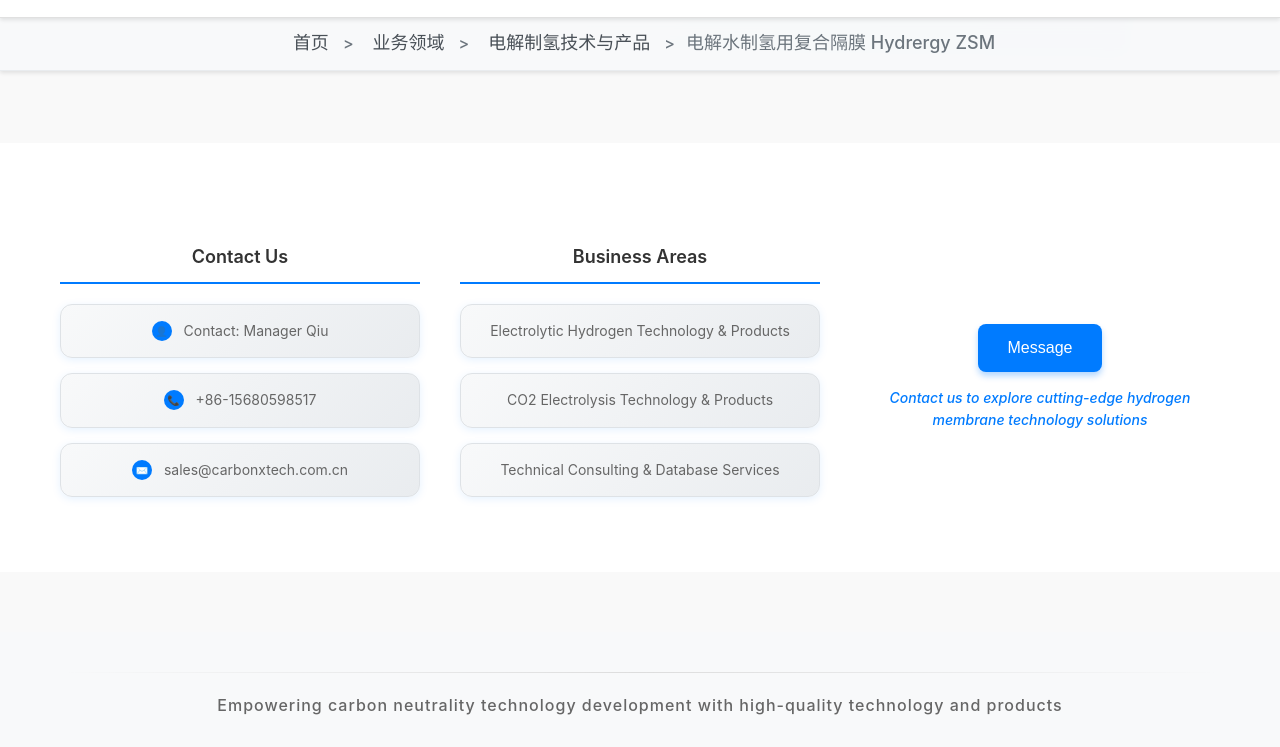
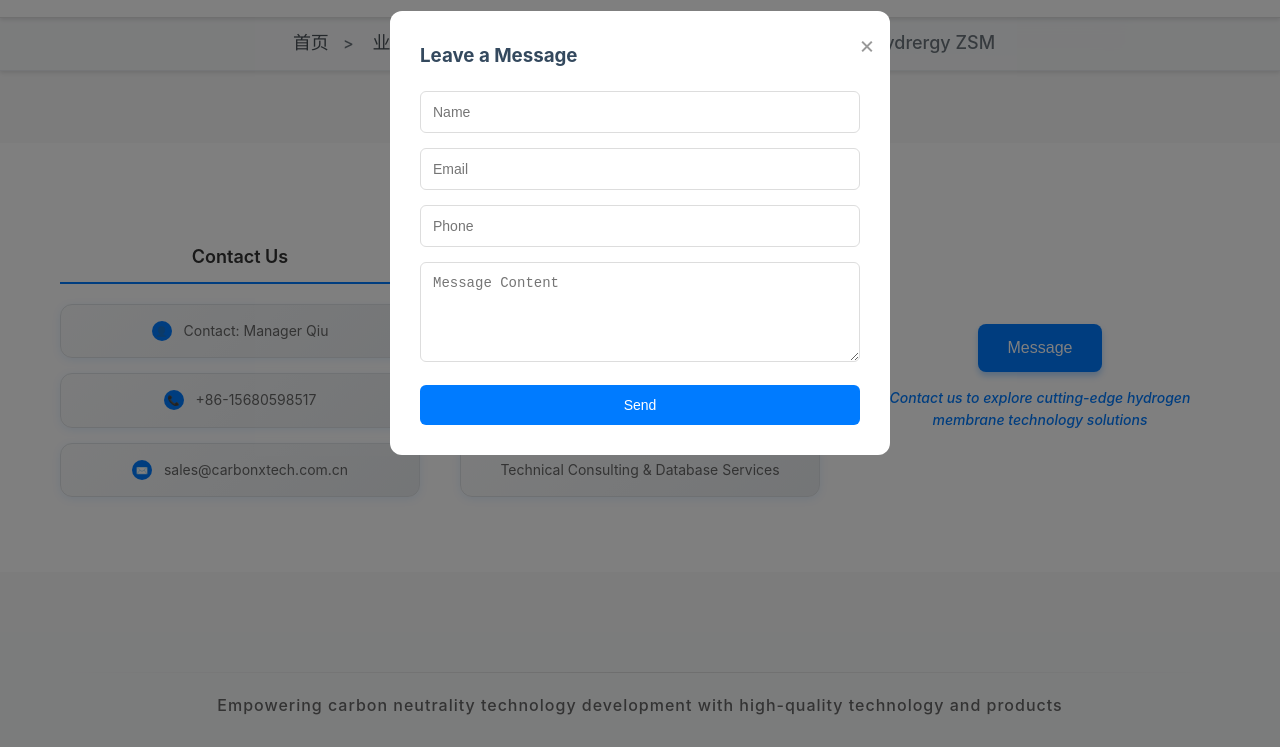
Before and after one commit to Xiaocha-gua/hydrergy.github-io, a plain HTML site: page pages/business/zsm-membrane.html in a window 1280 px wide. Both pictures are taken after a click on the button "Message". Shown: the part 2191-2938 px from the top of the page. Drawn offline with Linux system fonts and the light colour scheme.

Commit message:
Add files via upload

```diff
--- a/pages/business/zsm-membrane.html
+++ b/pages/business/zsm-membrane.html
@@ -13,11 +13,11 @@
 
     <meta charset="UTF-8">
     <meta name="viewport" content="width=device-width, initial-scale=1.0">
-    <meta name="description" content="专业生产碱性电解水制氢用复合隔膜，提供三维复合隔膜、PPS复合隔膜等系列产品，具有低电阻、高泡点压力、长寿命等优势，助力绿氢产业降本增效">
-    <meta name="keywords" content="碱性电解水制氢,复合隔膜,三维复合隔膜,PPS复合隔膜,绿氢制备,电解水技术,氢能源">
+    <meta name="description" content="Hydrergy ZSM 膜是专为碱性电解水制氢设计的高性能复合隔膜，具有超低面电阻、超高泡点压力和优异的化学稳定性，大幅提升电解效率并降低能耗">
+    <meta name="keywords" content="Hydrergy ZSM 膜,碱性电解水复合隔膜,电解水制氢复合膜,碱性电解槽隔膜,三维复合隔膜,PPS 复合隔膜,低面电阻复合隔膜">
     <meta http-equiv="Content-Security-Policy" content="default-src 'self'; script-src 'self' 'unsafe-inline' https://www.googletagmanager.com https://cdn.emailjs.com; style-src 'self' 'unsafe-inline'; img-src 'self' data:; connect-src 'self' https://api.emailjs.com;">
 
-    <title data-zh="电解水制氢用复合隔膜 Hydrergy ZSM - HYDRERGY" data-en="Composite Membrane Hydrergy ZSM - HYDRERGY">电解水制氢用复合隔膜 Hydrergy ZSM - HYDRERGY</title>
+    <title data-zh="Hydrergy ZSM 膜 - 高性能碱性电解水制氢复合隔膜解决方案" data-en="Hydrergy ZSM Membrane - High Performance Alkaline Water Electrolysis Composite Membrane Solution">Hydrergy ZSM 膜 - 高性能碱性电解水制氢复合隔膜解决方案</title>
 
     <link rel="stylesheet" href="../../css/style.css?v=20250111001">
     <link rel="stylesheet" href="../../css/business.css?v=20250111001">
@@ -967,6 +967,29 @@
         </div>
     </footer>
 
+    <!-- 留言弹窗 -->
+    <div class="message-modal" id="messageModal">
+        <div class="modal-content">
+            <span class="close-btn" id="closeModal">&times;</span>
+            <h3 data-zh="留言" data-en="Leave a Message">留言</h3>
+            <form class="message-form" id="messageForm">
+                <input type="text" placeholder="姓名" data-zh-placeholder="姓名" data-en-placeholder="Name" required>
+                <input type="email" placeholder="邮箱" data-zh-placeholder="邮箱" data-en-placeholder="Email" required>
+                <input type="tel" placeholder="电话" data-zh-placeholder="电话" data-en-placeholder="Phone">
+                <textarea placeholder="留言内容" data-zh-placeholder="留言内容" data-en-placeholder="Message Content" required></textarea>
+                <button type="submit" data-zh="发送" data-en="Send">发送</button>
+            </form>
+        </div>
+    </div>
+
+    <!-- EmailJS CDN -->
+    <script type="text/javascript" src="https://cdn.emailjs.com/dist/email.min.js"></script>
+    <script type="text/javascript">
+        (function(){
+            emailjs.init("rxffQW9Xlbh6J_9EE");
+        })();
+    </script>
+
     <!-- 引入现有网站的JavaScript文件 -->
     <script src="../../js/main.js?v=20250111001"></script>
     <script src="../../js/language.js?v=20250111001"></script>
```
